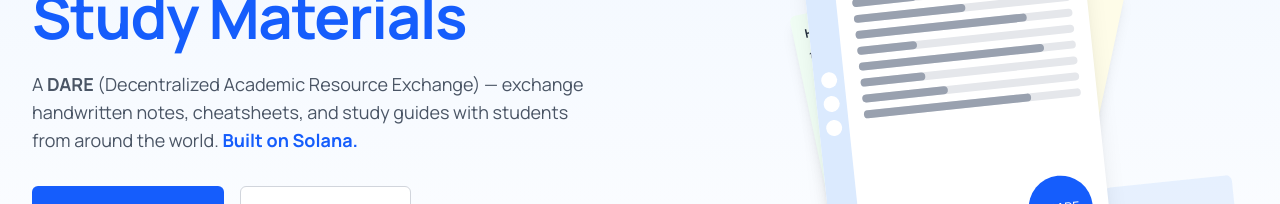
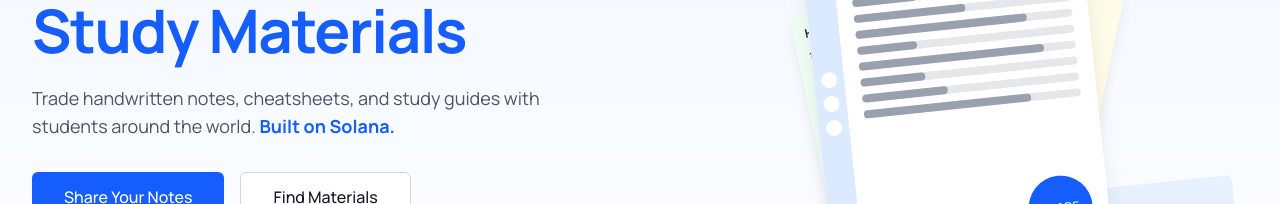
Before and after one commit to priyanshuxkumar/notechain-web, a Next.js app: page / in a window 1280 px wide. Shown: the part 303-507 px from the top of the page. Built offline with nearby package versions, Linux system fonts and the light colour scheme.

Commit message:
update sub-heading

```diff
--- a/components/Hero.tsx
+++ b/components/Hero.tsx
@@ -36,10 +36,7 @@
                 <span className="block text-blue-600">Study Materials</span>
               </h1>
               <p className="mt-6 text-lg text-gray-600 max-w-xl">
-                A <span className="font-bold">DARE</span> (Decentralized
-                Academic Resource Exchange) — exchange handwritten notes,
-                cheatsheets, and study guides with students from around the
-                world.{" "}
+              Trade handwritten notes, cheatsheets, and study guides with students around the world.{" "}
                 <span className="text-blue-600 font-bold">
                   Built on Solana.
                 </span>
```
